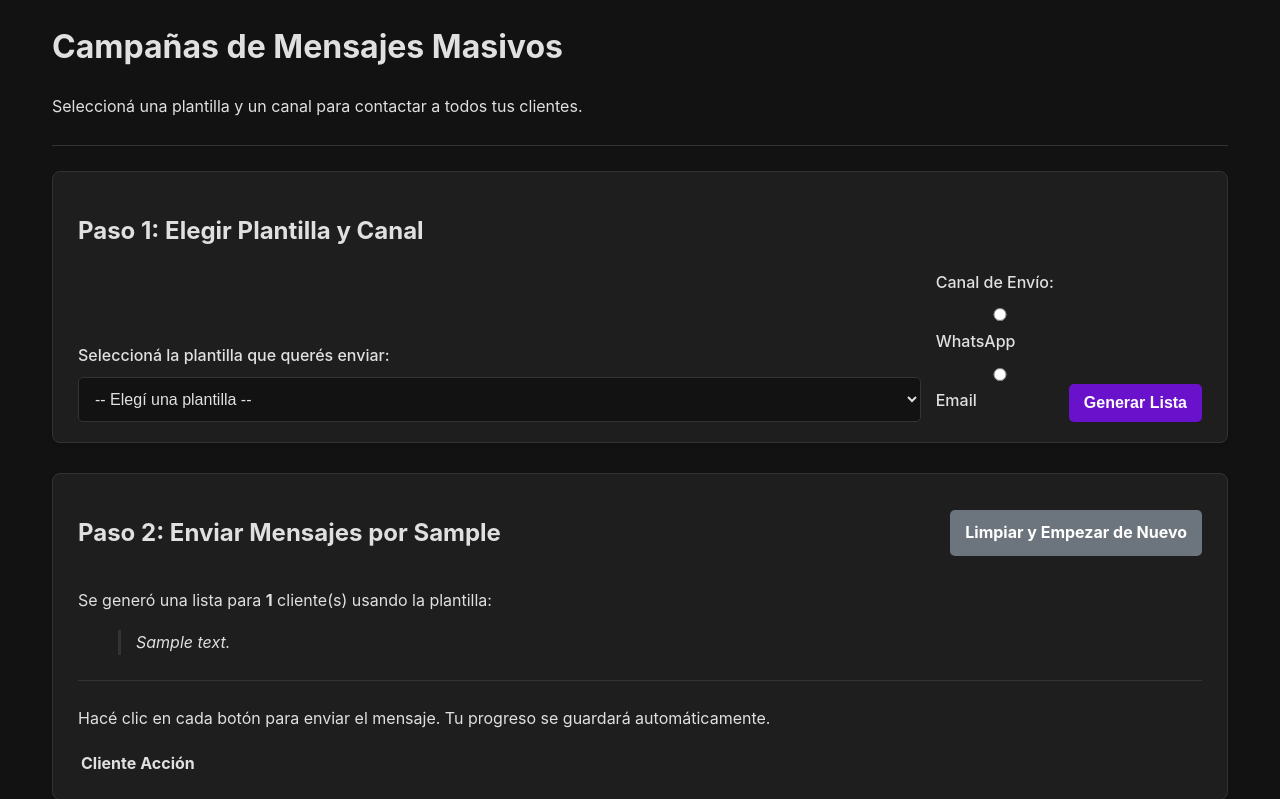
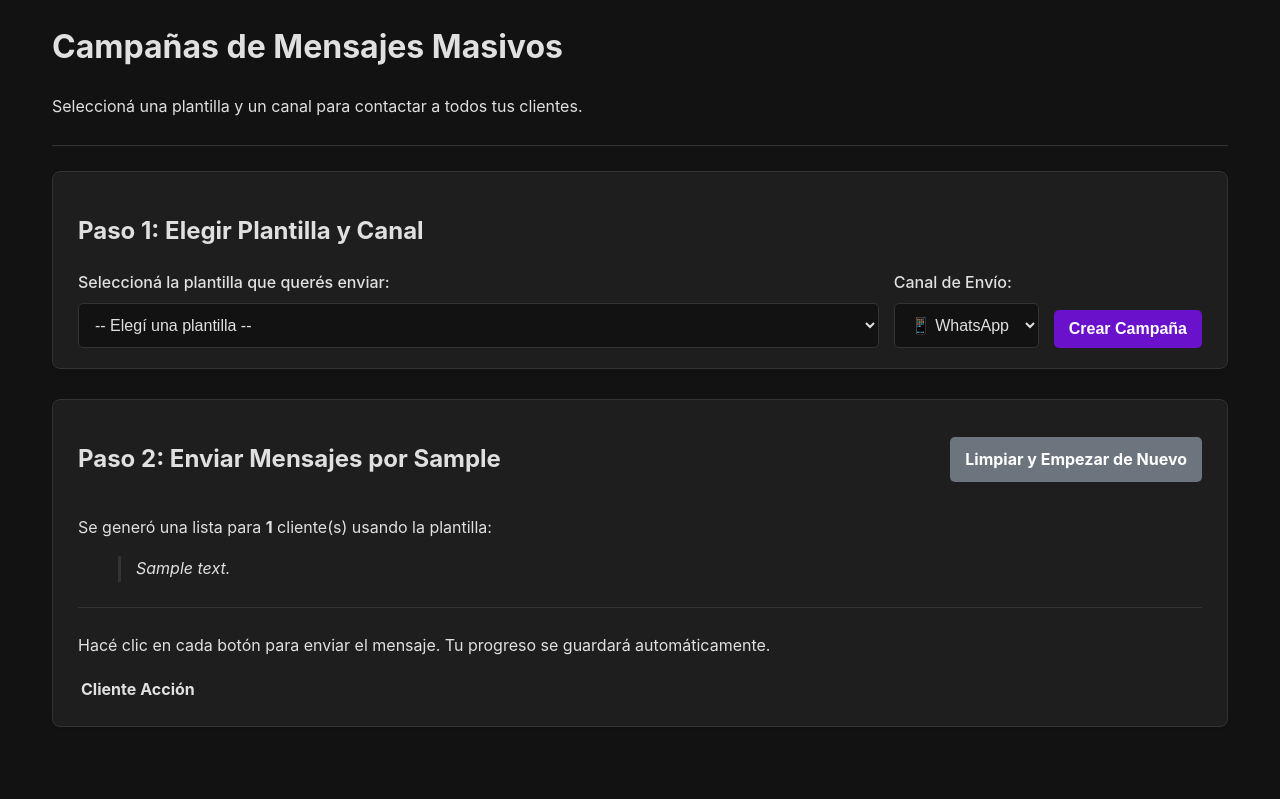
Before and after one commit to SrOtrebor/movaro-app, a Flask app: template templates/campanas.html in a window 1280 px wide. Shown: the top 799 px of the page. After the commit the page ends 727 px from the top, so only its background shows below. Run offline with Flask 3, Linux system fonts and the light colour scheme; the template is opened without the code that fills it: most values are stand-ins (such as "Sample title", 1, 10 or a date in 2020); lists and menus that the app fills with data are empty; parts of the project's set-up code (start-up, migrations or seed data) failed here and were passed over.

Commit message:
Feat(campanas): mejora la estetica y usabilidad de la pagina de campanas

```diff
--- a/templates/campanas.html
+++ b/templates/campanas.html
@@ -23,13 +23,13 @@
                 </select>
             </div>
             <div class="form-group" style="margin-bottom: 0;">
-                <label>Canal de Envío:</label>
-                <div class="radio-group">
-                    <input type="radio" id="canal_wa" name="canal" value="whatsapp" {% if canal_seleccionado == 'whatsapp' %}checked{% endif %}> <label for="canal_wa">WhatsApp</label>
-                    <input type="radio" id="canal_email" name="canal" value="email" {% if canal_seleccionado == 'email' %}checked{% endif %}> <label for="canal_email">Email</label>
-                </div>
+                <label for="canal">Canal de Envío:</label>
+                <select id="canal" name="canal" class="form-control">
+                    <option value="whatsapp" {% if canal_seleccionado == 'whatsapp' %}selected{% endif %}>📱 WhatsApp</option>
+                    <option value="email" {% if canal_seleccionado == 'email' %}selected{% endif %}>📧 Email</option>
+                </select>
             </div>
-            <button type="submit">Generar Lista</button>
+            <button type="submit">Crear Campaña</button>
         </form>
     </div>
 
```
